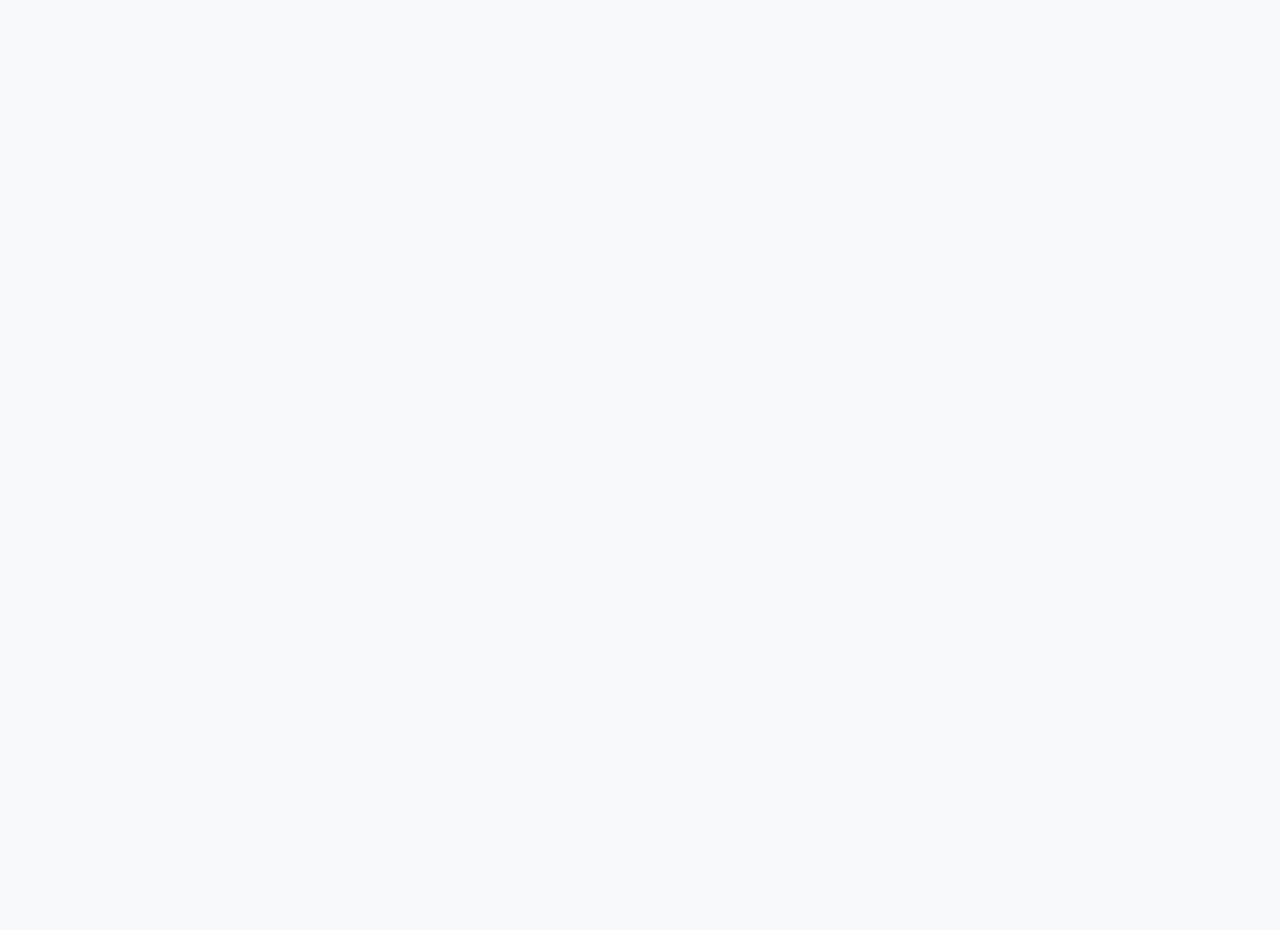
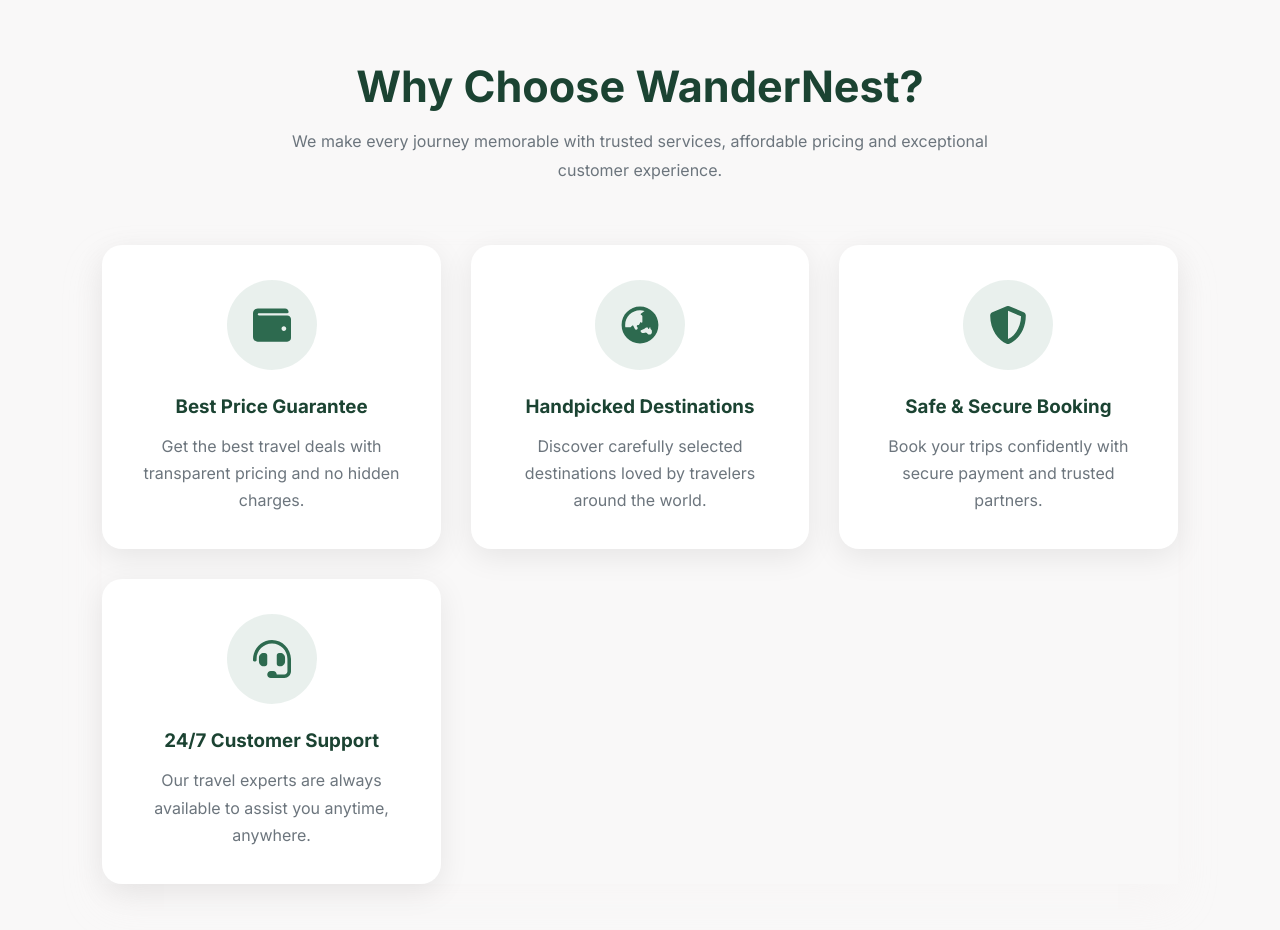
Before and after one commit to Devika-Subhash/WanderNest-, a React (Vite) app: page / in a window 1280 px wide. Shown: the part 2100-3030 px from the top of the page. Before the commit the page ends 2100 px from the top, so only its background shows below. Built offline with nearby package versions, Linux system fonts and the light colour scheme.

Commit message:
Create Why Choose section with feature cards

```diff
--- /dev/null
+++ b/src/components/WhyChoose/WhyChoose.css
@@ -0,0 +1,72 @@
+.why-choose{
+    padding:60px 8%;
+    background:#f9f8f8;
+}
+
+.section-title{
+    text-align:center;
+    max-width:700px;
+    margin:auto;
+}
+
+.section-title h2{
+    font-size:2.7rem;
+    color:var(--text-dark);
+    margin-bottom:15px;
+}
+
+.section-title p{
+    color:var(--text-light);
+    line-height:1.8;
+    margin-bottom:60px;
+}
+
+.feature-grid{
+    display:grid;
+    grid-template-columns:repeat(auto-fit,minmax(260px,1fr));
+    gap:30px;
+    box-shadow:0 20px 40px rgba(239, 233, 233, 0.15);
+}
+
+.feature-card{
+    background:white;
+    border-radius:20px;
+    padding:35px 30px;
+    text-align:center;
+    box-shadow:var(--shadow);
+    transition:.3s;
+}
+
+.feature-card:hover{
+    transform:translateY(-10px);
+    box-shadow:0 20px 40px rgba(0,0,0,.12);
+}
+
+.feature-icon{
+    width:90px;
+    height:90px;
+    margin:auto;
+    margin-bottom:25px;
+    display:flex;
+    justify-content:center;
+    align-items:center;
+    border-radius:50%;
+    background:rgba(45,106,79,.1);
+    font-size:38px;
+    color:var(--primary);
+     transition:.3s;
+}
+
+.feature-card h3{
+    margin-bottom:15px;
+    color:var(--text-dark);
+}
+
+.feature-card p{
+    color:var(--text-light);
+    line-height:1.7;
+}
+
+.feature-card:hover .feature-icon{
+    transform:rotate(8deg) scale(1.1);
+}
--- /dev/null
+++ b/src/components/WhyChoose/WhyChoose.jsx
@@ -0,0 +1,63 @@
+import "./WhyChoose.css";
+
+import {
+  FaGlobeAsia,
+  FaShieldAlt,
+  FaHeadset,
+  FaWallet,
+} from "react-icons/fa";
+
+function WhyChoose() {
+  const features = [
+    {
+      icon: <FaWallet />,
+      title: "Best Price Guarantee",
+      text: "Get the best travel deals with transparent pricing and no hidden charges.",
+    },
+    {
+      icon: <FaGlobeAsia />,
+      title: "Handpicked Destinations",
+      text: "Discover carefully selected destinations loved by travelers around the world.",
+    },
+    {
+      icon: <FaShieldAlt />,
+      title: "Safe & Secure Booking",
+      text: "Book your trips confidently with secure payment and trusted partners.",
+    },
+    {
+      icon: <FaHeadset />,
+      title: "24/7 Customer Support",
+      text: "Our travel experts are always available to assist you anytime, anywhere.",
+    },
+  ];
+
+  return (
+    <section className="why-choose">
+
+      <div className="section-title">
+        <h2>Why Choose WanderNest?</h2>
+        <p>
+          We make every journey memorable with trusted services,
+          affordable pricing and exceptional customer experience.
+        </p>
+      </div>
+
+      <div className="feature-grid">
+        {features.map((feature, index) => (
+          <div className="feature-card" key={index}>
+            <div className="feature-icon">
+              {feature.icon}
+            </div>
+
+            <h3>{feature.title}</h3>
+
+            <p>{feature.text}</p>
+          </div>
+        ))}
+      </div>
+
+    </section>
+  );
+}
+
+export default WhyChoose;
--- a/src/pages/Home.jsx
+++ b/src/pages/Home.jsx
@@ -1,12 +1,14 @@
 import Navbar from "../components/Navbar/Navbar";
 import Hero from "../components/Hero/Hero";
 import PopularDestinations from "../components/PopularDestinations/PopularDestinations"
+import WhyChoose from "../components/WhyChoose/WhyChoose";
 function Home() {
   return (
     <>
       <Navbar />
       <Hero />
       <PopularDestinations  />
+      <WhyChoose />
     </>
   );
 }
```
